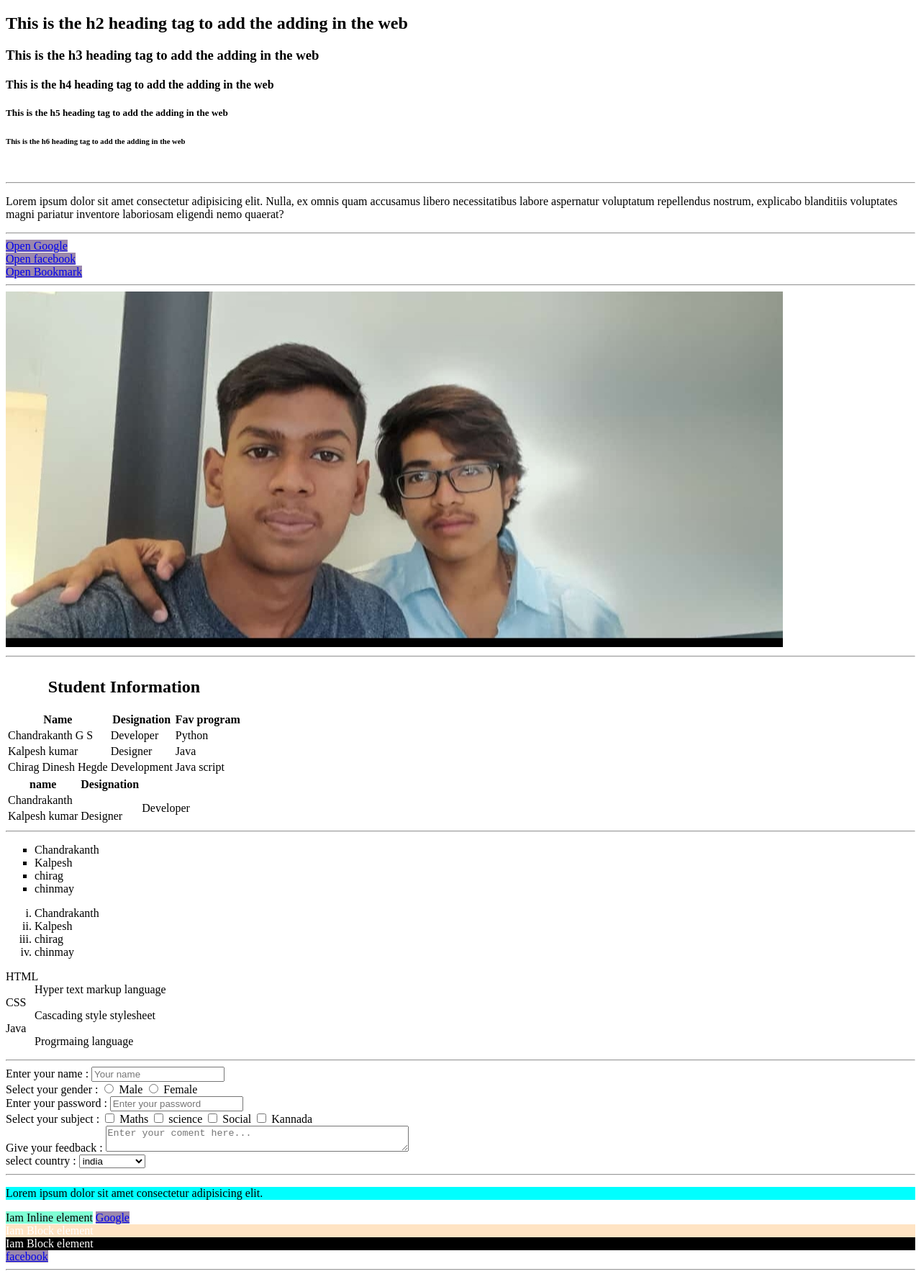
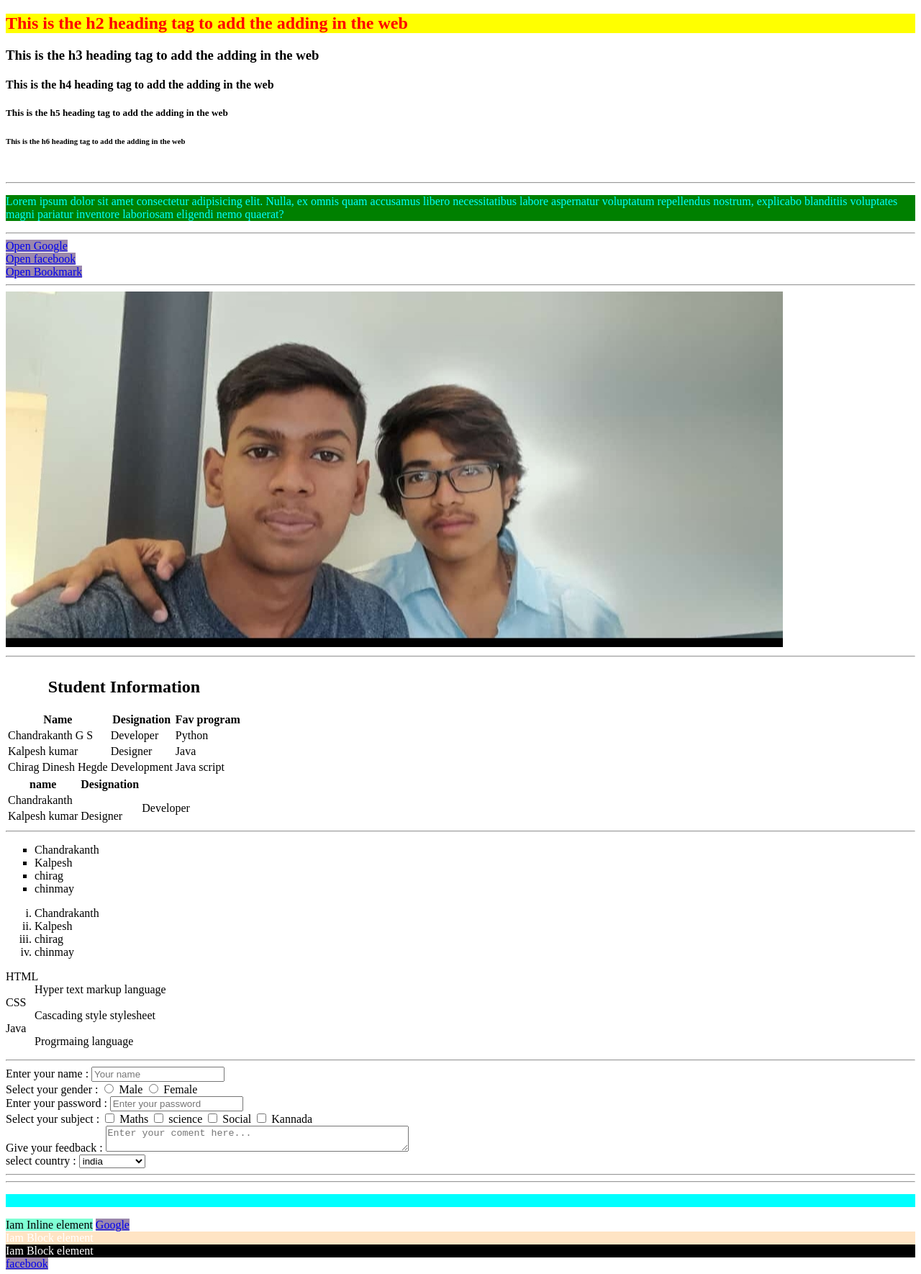
Before and after one commit to Chandrakanthgs-debug/Sigma-Web-Development, a plain HTML site: page index.html in a window 1280 px wide. Shown: the part 61-1831 px from the top of the page at 72% size. Drawn offline with Linux system fonts and the light colour scheme; grey boxes are pictures that could not be loaded.

Commit message:
css style

```diff
--- a/index.html
+++ b/index.html
@@ -8,12 +8,18 @@
       content="This is the page contains the complete Information about the HTML"
     />
     <title>Html document</title>
+    <style>
+      p{
+        background-color: green;
+        color: aqua;
+      }
+    </style>
     <link rel="stylesheet" href="style.css" />
   </head>
   <body>
     <!--The heading tag which is used to add the adding-->
     <h1>This is the h1 heading tag to add the adding in the web</h1>
-    <h2>This is the h2 heading tag to add the adding in the web</h2>
+    <h2 style="background-color: yellow; color: red;">This is the h2 heading tag to add the adding in the web</h2>
     <h3>This is the h3 heading tag to add the adding in the web</h3>
     <h4>This is the h4 heading tag to add the adding in the web</h4>
     <h5>This is the h5 heading tag to add the adding in the web</h5>
@@ -198,6 +204,8 @@
       </div>
       <hr />
     </form>
+
+    <hr>
     <!-- inline and block element -->
 
     <p id="block1">Lorem ipsum dolor sit amet consectetur adipisicing elit.</p>
@@ -259,6 +267,8 @@
       ></iframe>
     </div>
 
+    <hr>
+
     <!-- semantic tags are used to make our html file even more formate so that the SEO can even hunderstand better  -->
 
     <!-- some semantic tags are - header, main (section , aside , article) , footer -->
@@ -278,11 +288,15 @@
     </main>
     <footer>copy write content : &nbsp; &copy;</footer>
 
+    <hr>
+
     <!-- HTML entities are the used to represent the spacial character  -->
 
     &lt;p&gt; &lt;/p&gt;
 
     <p>copy right symbols : &nbsp; &nbsp; &copy;</p>
+
+    <hr>
 
     <!-- HTML code tag -->
 
```
Also changed, not shown: style.css (+13 -0 lines).
